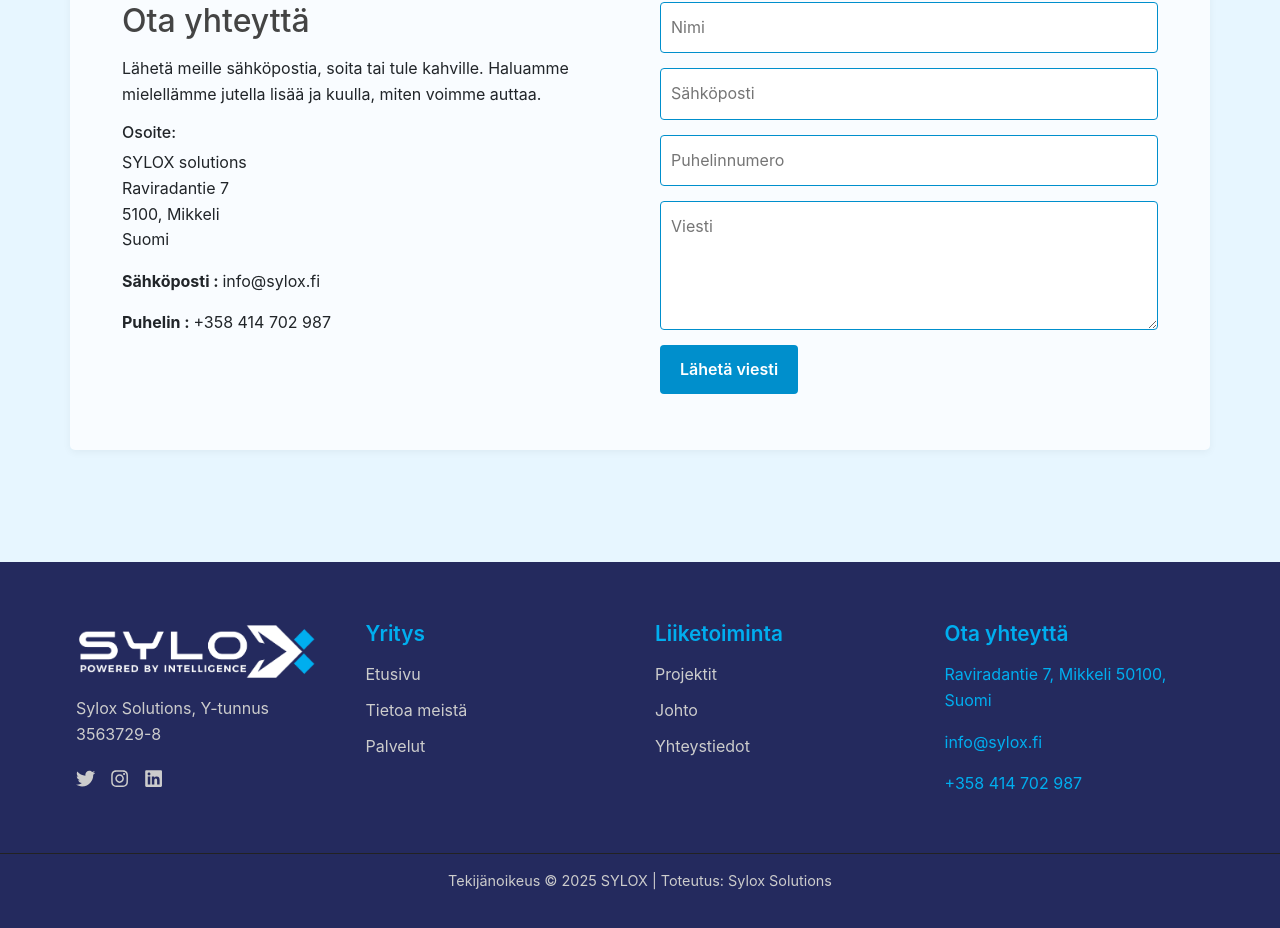
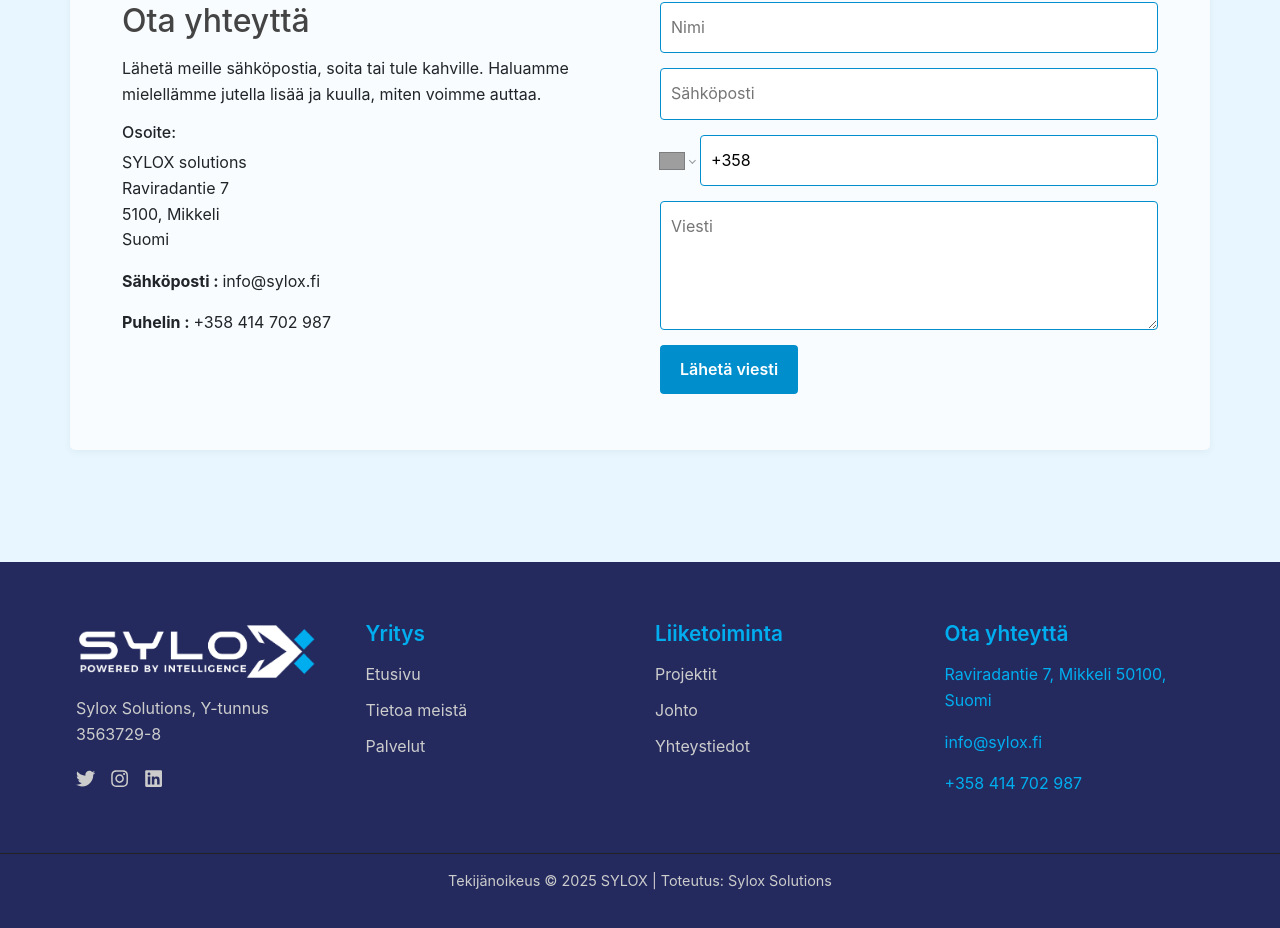
Before and after one commit to Gayan65/sylox_app, a React (Create React App) app: page / in a window 1280 px wide. Shown: the part 7029-7957 px from the top of the page. Built offline with nearby package versions, Linux system fonts and the light colour scheme; grey boxes are pictures that could not be loaded.

Commit message:
regex cmd removed

```diff
--- a/package.json
+++ b/package.json
@@ -12,6 +12,7 @@
         "react-dom": "^19.2.0",
         "react-i18next": "^16.0.1",
         "react-icons": "^5.5.0",
+        "react-phone-number-input": "^3.4.13",
         "react-router-dom": "^7.9.3",
         "react-scripts": "5.0.1",
         "react-scroll": "^1.9.3",
--- a/src/components/Contact.js
+++ b/src/components/Contact.js
@@ -1,3 +1,5 @@
+import "react-phone-number-input/style.css";
+import PhoneInput from "react-phone-number-input";
 import React, { useState } from "react";
 import { useTranslation } from "react-i18next";
 import Swal from "sweetalert2";
@@ -149,22 +151,13 @@ const Contact = () => {
                                 onChange={(e) => setEmail(e.target.value)}
                                 value={email}
                             />
-                            <input
-                                type="tel"
+                            <PhoneInput
                                 placeholder={t("phone_ph")}
-                                onChange={(e) => {
-                                    // Allow only numbers, +, space, and -
-                                    const value = e.target.value.replace(
-                                        /[^0-9+\s-]/g,
-                                        ""
-                                    );
-                                    setPhone(value);
-                                }}
                                 value={phone}
-                                inputMode="tel"
-                                pattern="^\+?[0-9\s-]{4,15}$"
-                                title={t("phone_validation")}
-                                required
+                                onChange={setPhone}
+                                defaultCountry="FI" // Finland 🇫🇮 (change to your default)
+                                international
+                                limitMaxLength
                             />
 
                             <textarea
```
Also changed, not shown: 1 other file (tests, documents, lock files or other folders).
